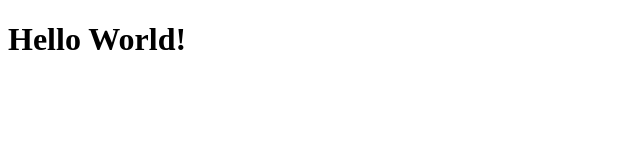
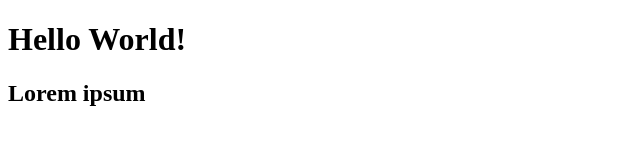
Before and after one commit to LukaszKondracki/Static-Site, a plain HTML site: page index.html in a window 1280 px wide. Shown: the whole page, without its empty margins (0-640 px from the left). Drawn offline with Linux system fonts and the light colour scheme.

Commit message:
added ipsum

```diff
--- a/index.html
+++ b/index.html
@@ -8,5 +8,6 @@
 </head>
 <body>
     <h1>Hello World!</h1>
+    <h2>Lorem ipsum</h2>
 </body>
 </html>
```
